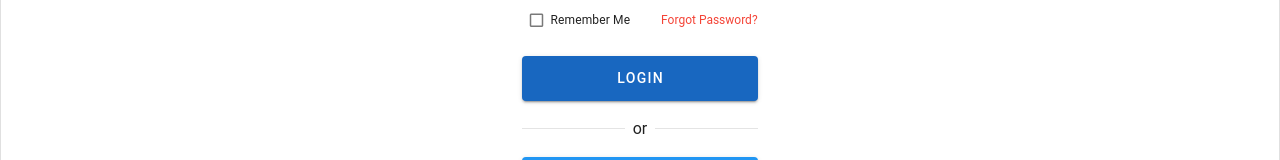
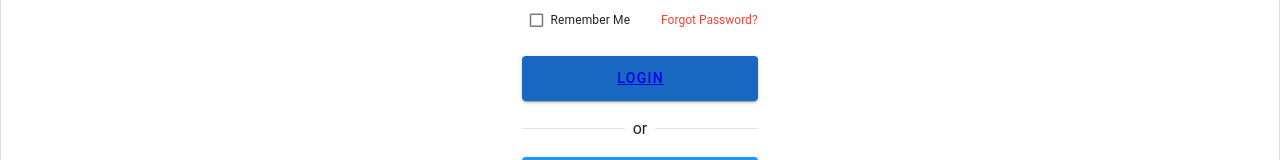
Before and after one commit to RCempron/BCWD-System, a Vue app: page /login in a window 1280 px wide. Shown: the part 378-538 px from the top of the page. Built offline with nearby package versions, Linux system fonts and the light colour scheme.

Commit message:
fixing small bugs in the code

```diff
--- a/src/router/index.js
+++ b/src/router/index.js
@@ -1,13 +1,13 @@
 import { createRouter, createWebHistory } from 'vue-router'
 import LoginView from '@/views/auth/LoginView.vue'
 import RegisterView from '@/views/auth/RegisterView.vue'
-
+import HomeView from '@/views/auth/HomeView.vue'
 const router = createRouter({
   history: createWebHistory(import.meta.env.BASE_URL),
   routes: [
     {
       path: '/',
-      redirect: '/login', // 👈 Redirect root to login
+      redirect: '/login',
     },
     {
       path: '/login',
@@ -19,6 +19,11 @@ const router = createRouter({
       name: 'register',
       component: RegisterView,
     },
+    {
+      path: '/home',
+      name: 'home',
+      component: HomeView,
+    },
   ],
 })
 
--- a/src/views/auth/LoginView.vue
+++ b/src/views/auth/LoginView.vue
@@ -90,7 +90,9 @@ function login() {
               </div>
 
               <!-- Login Button -->
-              <v-btn block color="primary" class="mb-4" height="45" @click="login"> Login </v-btn>
+              <v-btn block color="primary" class="mb-4" height="45" @click="login">
+                <RouterLink to="/home">Login</RouterLink>
+              </v-btn>
 
               <!-- Divider with text -->
               <div class="d-flex align-center mb-4">
```
Also changed, not shown: 1 other file (tests, documents, lock files or other folders).
